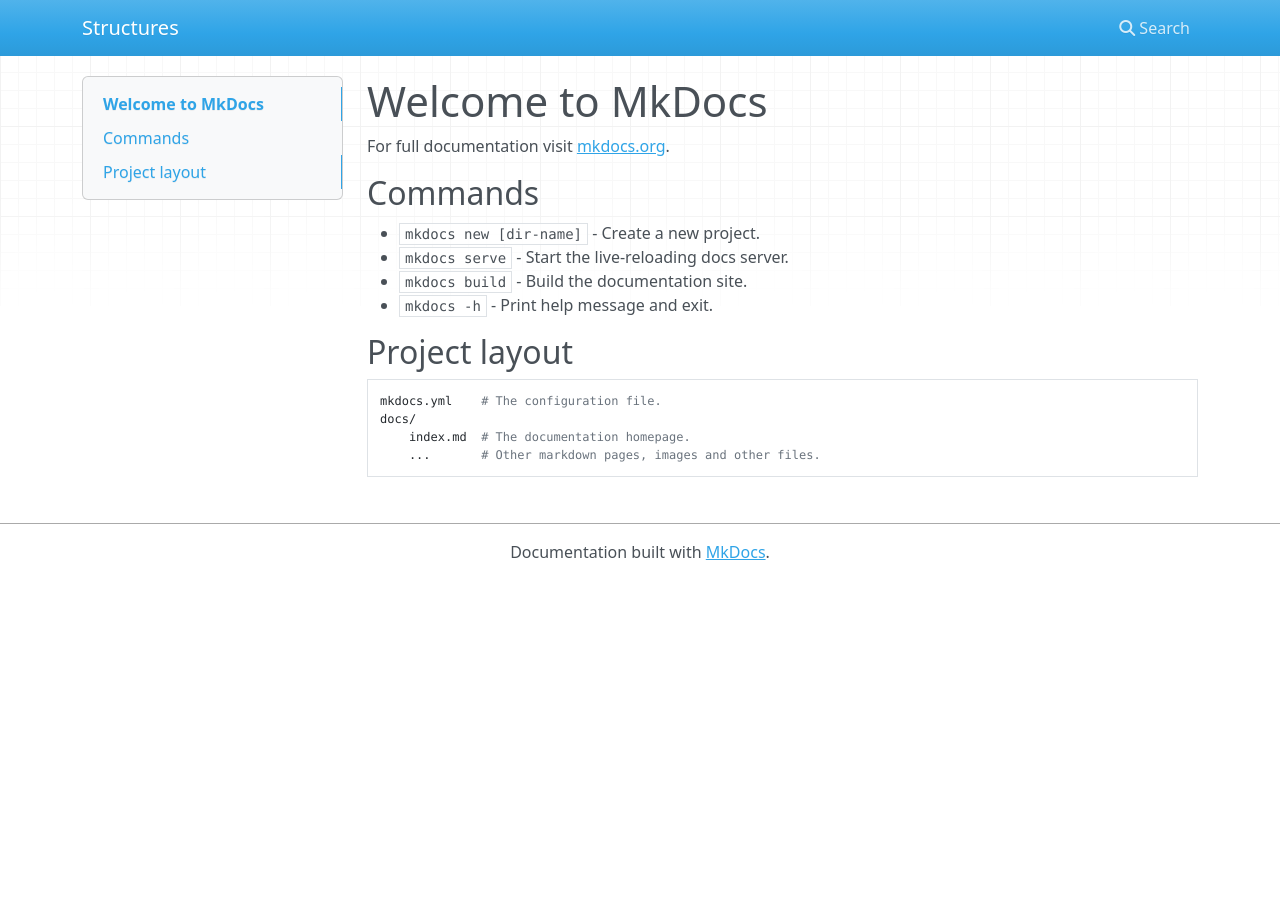
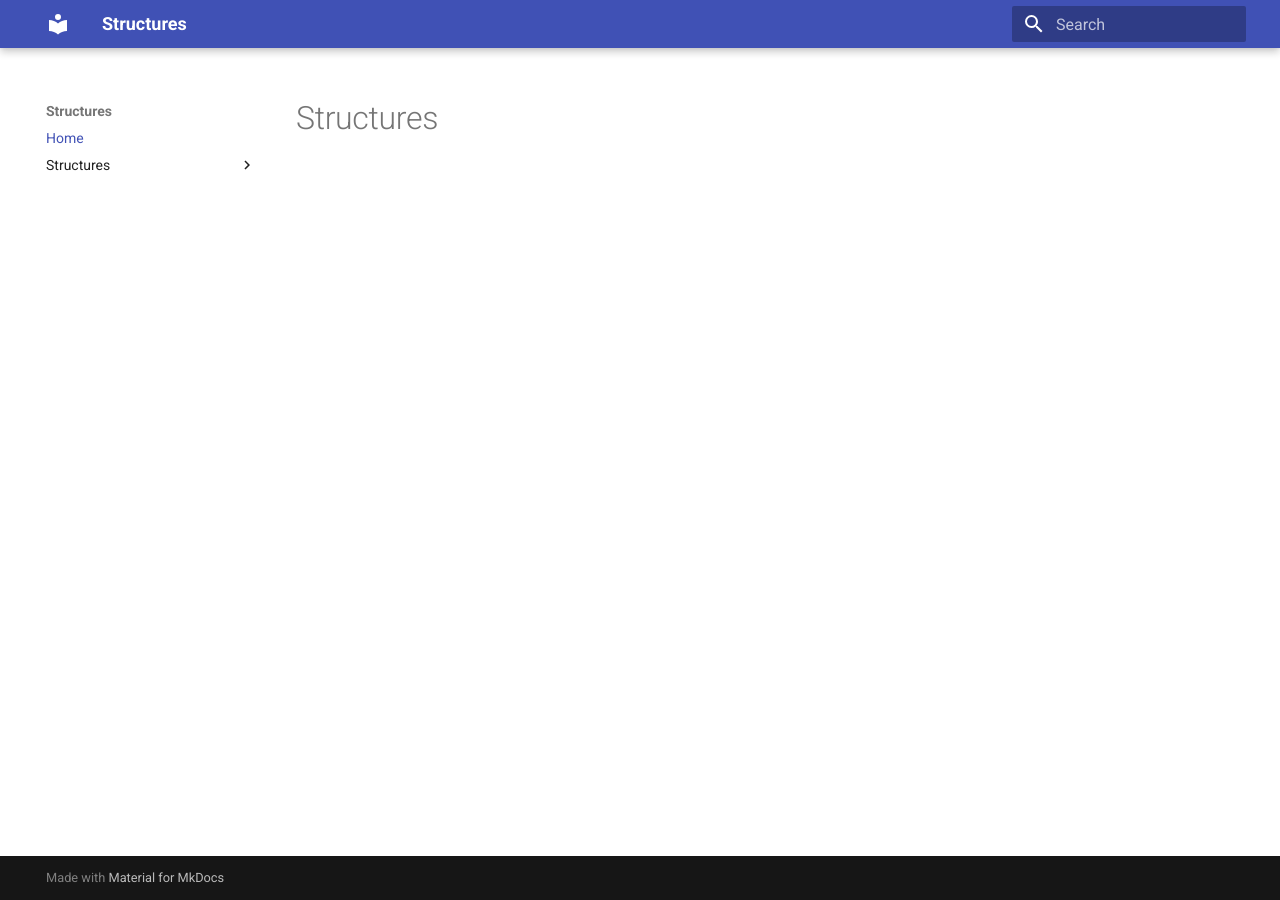
Before and after one commit to Nezuo/structures, an MkDocs documentation site: the page built from docs/index.md, in a window 1280 px wide. Built offline with MkDocs 1.6.1 and Material for MkDocs 9.7.7, drawn with Linux system fonts in a browser that asks for light colours; nearby versions of some CDN libraries.

Commit message:
Update docs

```diff
--- a/docs/index.md
+++ b/docs/index.md
@@ -1,17 +1 @@
-# Welcome to MkDocs
-
-For full documentation visit [mkdocs.org](https://www.mkdocs.org).
-
-## Commands
-
-* `mkdocs new [dir-name]` - Create a new project.
-* `mkdocs serve` - Start the live-reloading docs server.
-* `mkdocs build` - Build the documentation site.
-* `mkdocs -h` - Print help message and exit.
-
-## Project layout
-
-    mkdocs.yml    # The configuration file.
-    docs/
-        index.md  # The documentation homepage.
-        ...       # Other markdown pages, images and other files.
+# Structures
--- a/mkdocs.yml
+++ b/mkdocs.yml
@@ -1 +1,9 @@
 site_name: Structures
+
+nav:
+  - Home: index.md
+  - Structures:
+    - Set: set.md
+
+theme:
+  name: material
```
Also changed, not shown: docs/set.md (added, +3 -0 lines).
